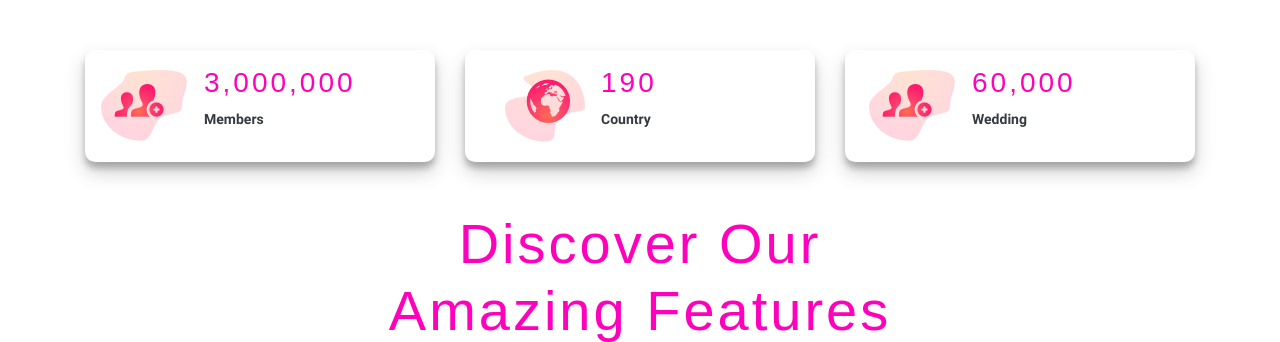
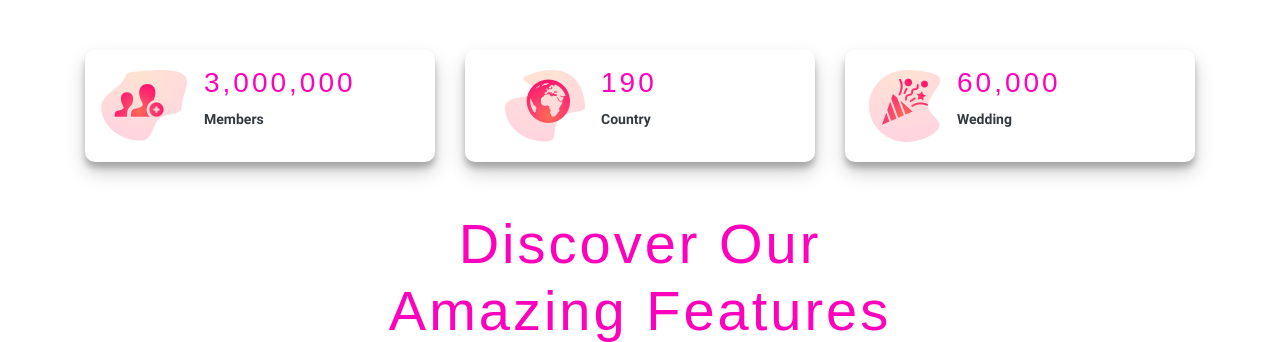
Before and after one commit to imhamad/special-matrimony, a plain HTML site: page index.html in a window 1280 px wide. Shown: the part 822-1164 px from the top of the page. Drawn offline with Linux system fonts and the light colour scheme; a web font is replaced by a local one.

Commit message:
[one image added]

```diff
--- a/index.html
+++ b/index.html
@@ -178,7 +178,7 @@
                <div class="col-md-4">
                     <div class="main p-3 mt-3 d-flex  align-items-center pl-4">
                        <div class="image__left">
-                           <img src="images/assets/icon-members.png" class="img-fluid" alt="">
+                           <img src="images/assets/icon-party.png" class="img-fluid" alt="">
                        </div>
                        <div class="image__content ml-3">
                            <h3 class="text__custom">60,000</h3>
```
Also changed, not shown: images/assets/icon-party.png (added).
